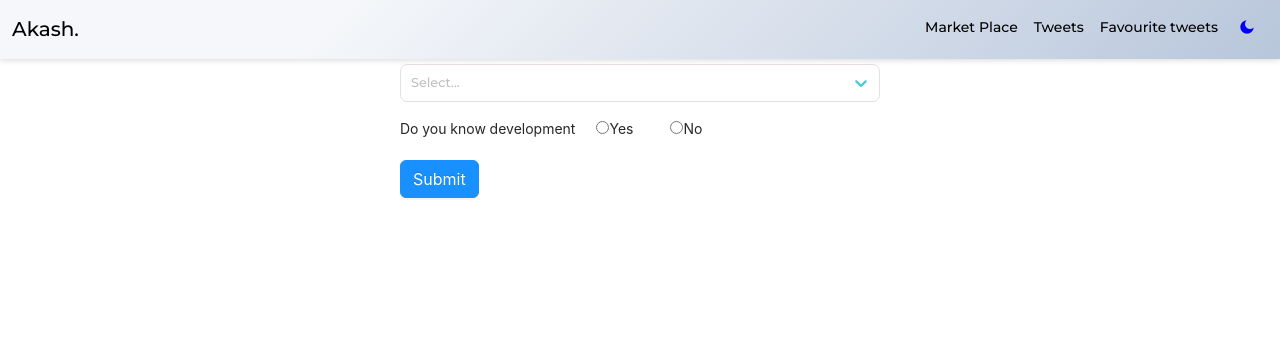
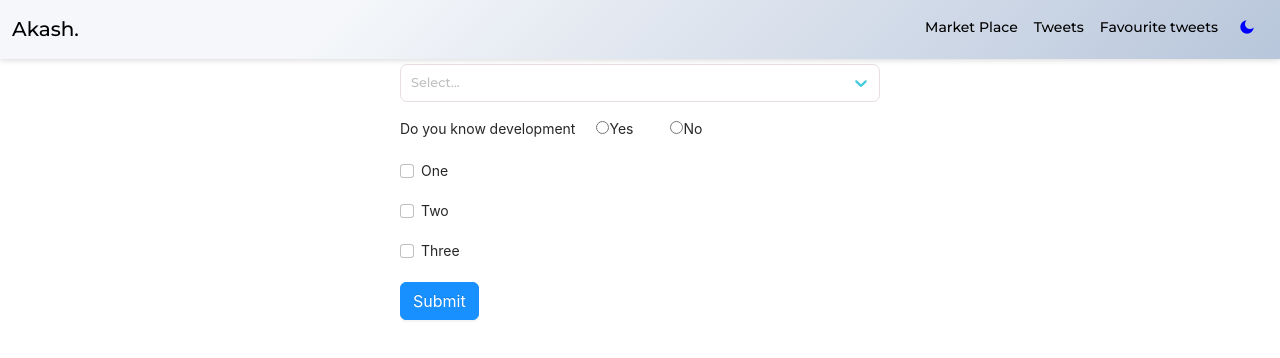
Before and after one commit to xakash00/akash-dot, a React (Create React App) app: page /react-select in a window 1280 px wide. Shown: the top 358 px of the page. Built offline with nearby package versions, Linux system fonts and the light colour scheme.

Commit message:
checkboxes

```diff
--- a/src/modules/react-select/index.js
+++ b/src/modules/react-select/index.js
@@ -7,10 +7,12 @@ const ReactSelection = () => {
     initialValues: {
       selection: "",
       development: "",
+      checked: [],
     },
     validationSchema: Yup.object({
       selection: Yup.string().required("Required"),
       development: Yup.string().required("Required"),
+      checked: Yup.array().required("Required"),
     }),
     onSubmit: (values) => {
       console.log(values);
@@ -88,12 +90,57 @@ const ReactSelection = () => {
           </div>
         </div>
         {formik.errors.development && formik.touched.development && (
-         <div className="d-flex mt-1 text-danger">
-         {" "}
-         <i className="ri-error-warning-line me-1"></i>
-         <p>{formik.errors.development}</p>
-       </div>
+          <div className="d-flex mt-1 text-danger">
+            {" "}
+            <i className="ri-error-warning-line me-1"></i>
+            <p>{formik.errors.development}</p>
+          </div>
         )}
+        <div className="mt-3">
+          <div className="form-check">
+            <input
+              className="form-check-input"
+              type="checkbox"
+              value="One"
+              onChange={formik.handleChange}
+              id="flexCheckDefault"
+              name="checked"
+            />
+            <label className="form-check-label" htmlFor="flexCheckDefault">
+              One
+            </label>
+          </div>
+        </div>
+        <div className="mt-3">
+          <div className="form-check">
+            <input
+              className="form-check-input"
+              type="checkbox"
+              value="two"
+              onChange={formik.handleChange}
+              id="flexCheckDefault2"
+              name="checked"
+            />
+            <label className="form-check-label" htmlFor="flexCheckDefault2">
+              Two
+            </label>
+          </div>
+        </div>
+        <div className="mt-3">
+          <div className="form-check">
+            <input
+              className="form-check-input"
+              type="checkbox"
+              value="three"
+              onChange={formik.handleChange}
+              id="flexCheckDefault3"
+              name="checked"
+            />
+            <label className="form-check-label" htmlFor="flexCheckDefault3">
+              Three
+            </label>
+          </div>
+        </div>
         <button className="btn ant-btn-primary mt-3" type="submit">
           Submit
         </button>
```
